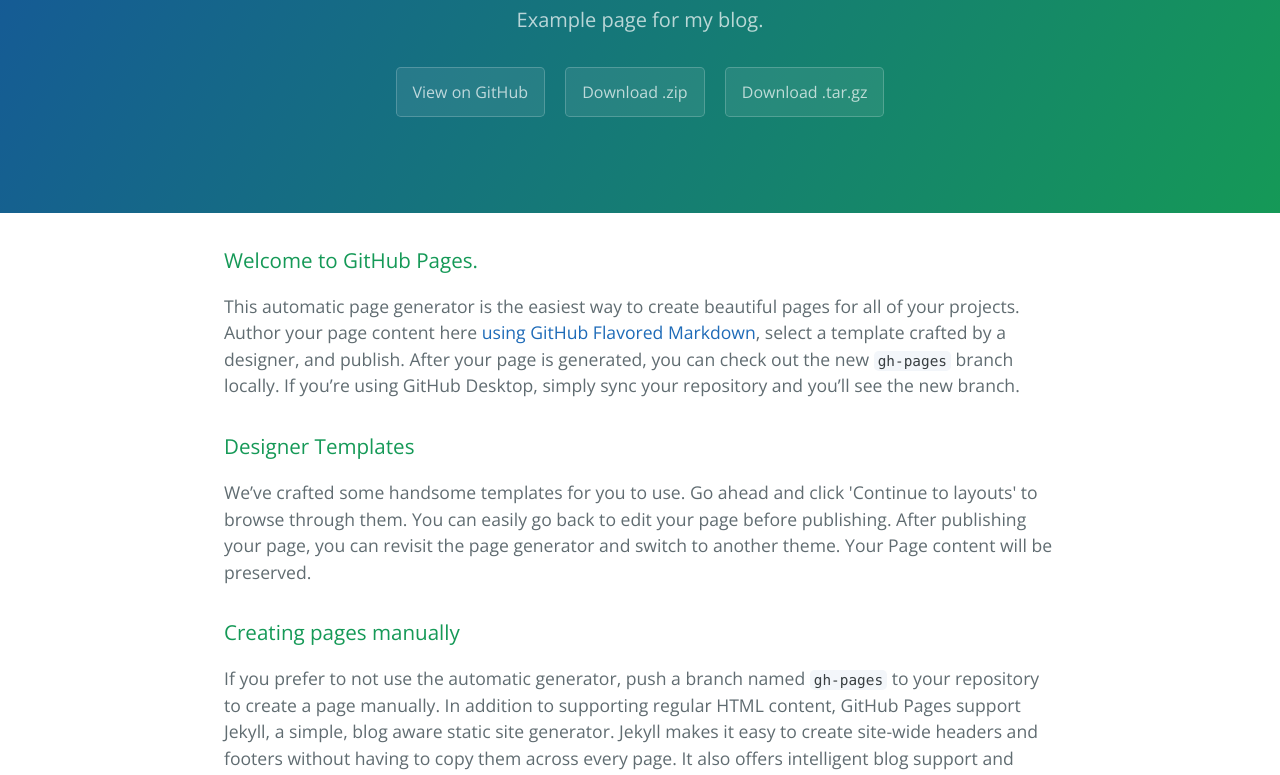
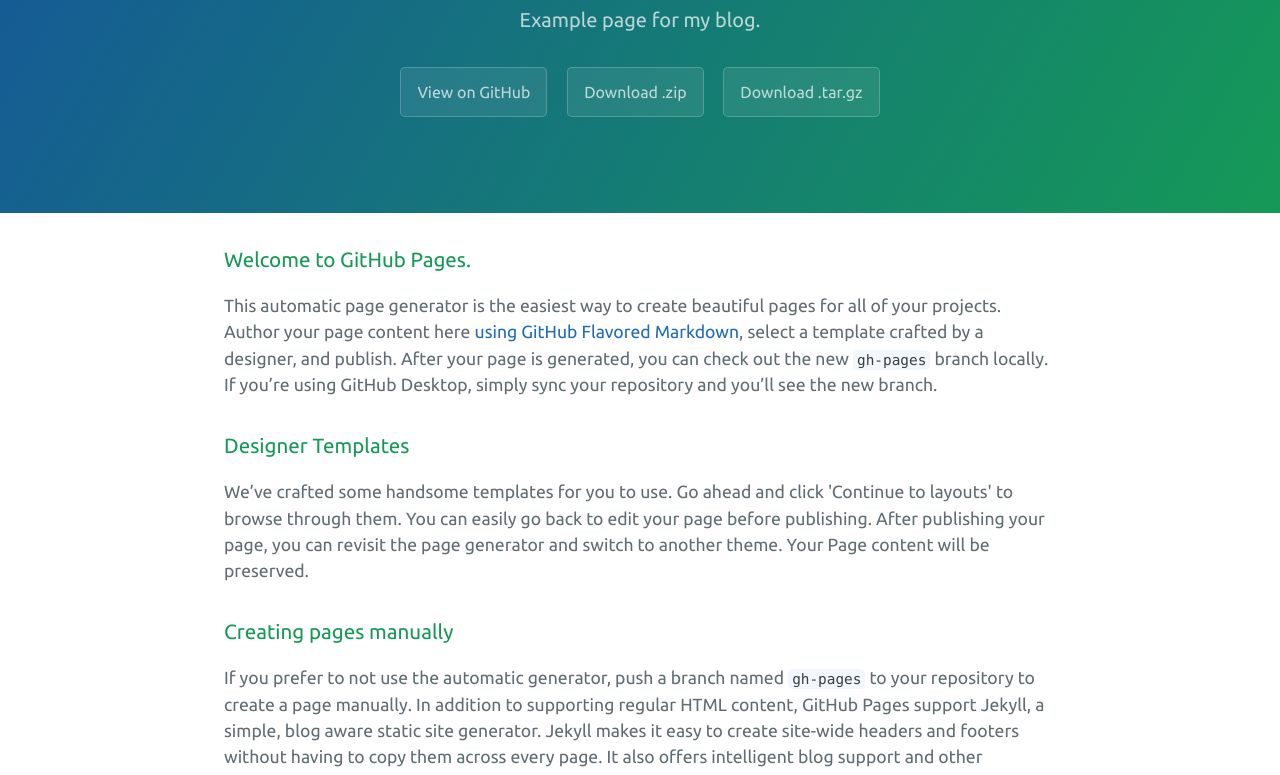
Before and after one commit to bzindovic/bzindovic.github.io, a plain HTML site: page index.html in a window 1280 px wide. Shown: the part 170-945 px from the top of the page. Drawn offline with nearby package versions, Linux system fonts and the light colour scheme.

Commit message:
Dodao Ubuntu font.

```diff
--- a/index.html
+++ b/index.html
@@ -6,6 +6,7 @@
     <meta name="viewport" content="width=device-width, initial-scale=1">
     <link rel="stylesheet" type="text/css" href="stylesheets/normalize.css" media="screen">
     <link href='https://fonts.googleapis.com/css?family=Open+Sans:400,700' rel='stylesheet' type='text/css'>
+	<link href="http://fonts.googleapis.com/css?family=Ubuntu:400,700" rel="stylesheet" type="text/css">
     <link rel="stylesheet" type="text/css" href="stylesheets/stylesheet.css" media="screen">
     <link rel="stylesheet" type="text/css" href="stylesheets/github-light.css" media="screen">
   </head>
--- a/stylesheets/stylesheet.css
+++ b/stylesheets/stylesheet.css
@@ -4,7 +4,7 @@
 body {
   padding: 0;
   margin: 0;
-  font-family: "Open Sans", "Helvetica Neue", Helvetica, Arial, sans-serif;
+  font-family: Ubuntu, sans-serif;
   font-size: 16px;
   line-height: 1.5;
   color: #606c71; }
```
